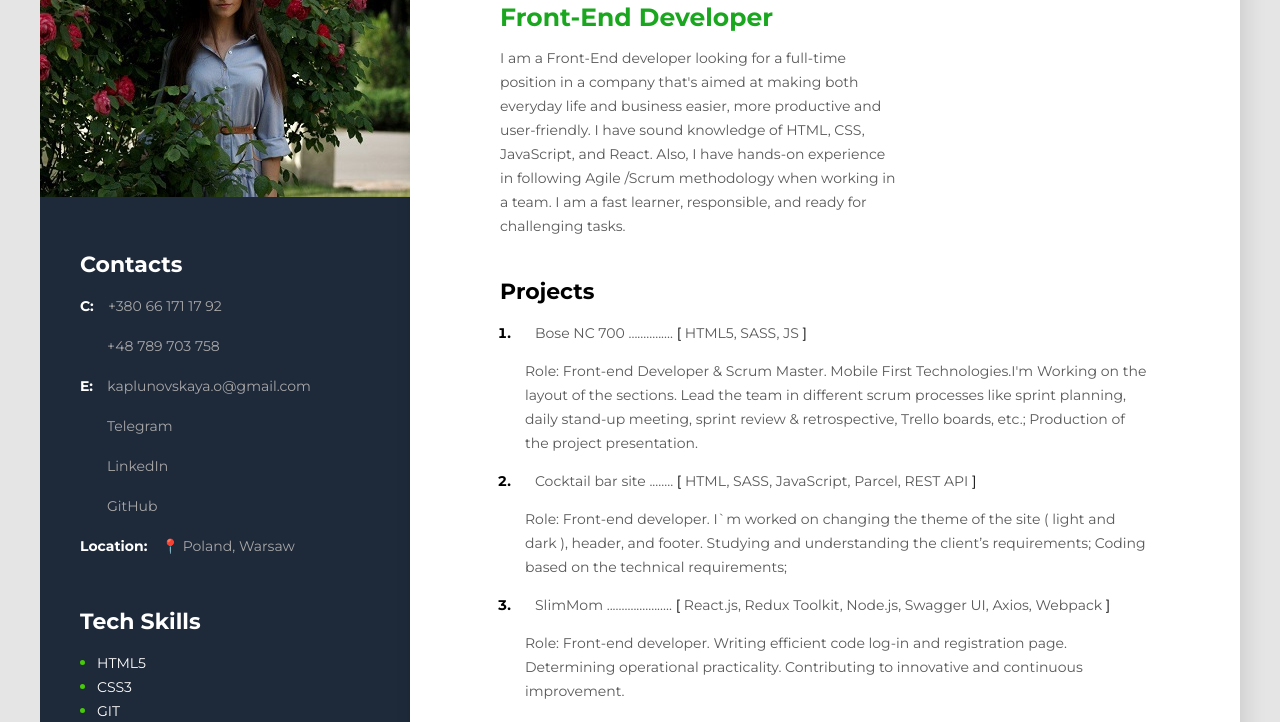
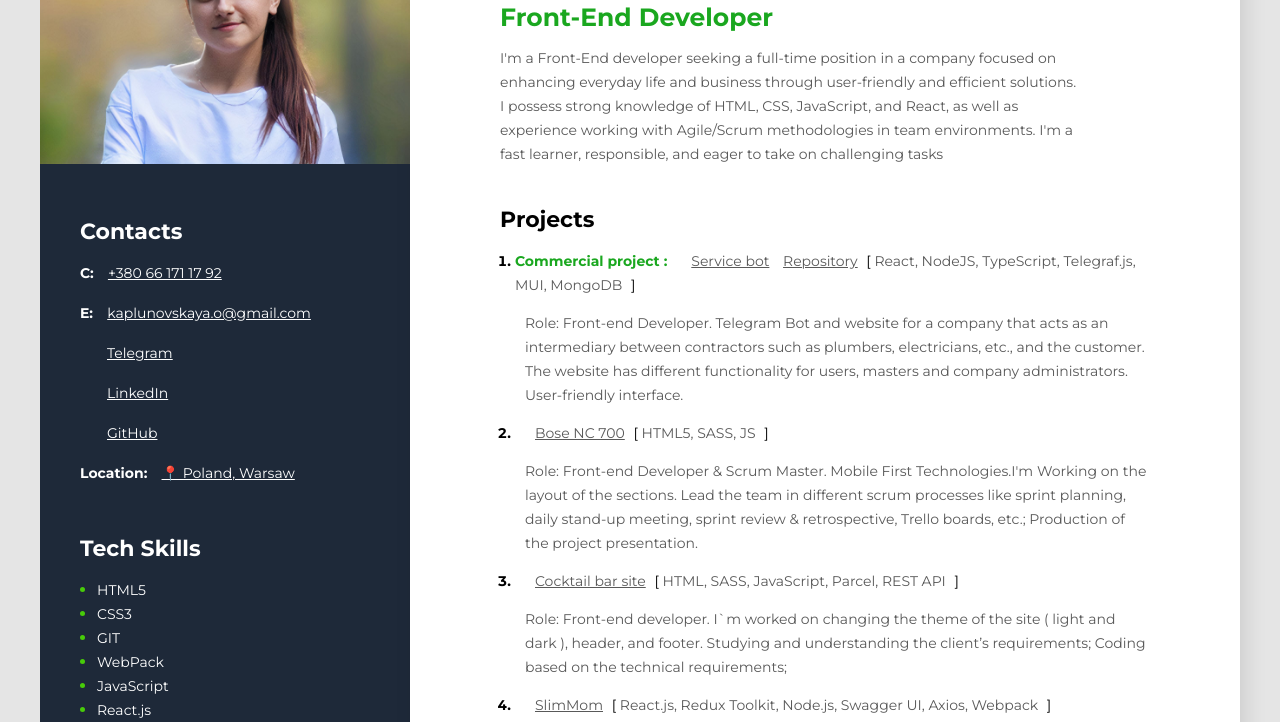
Before and after one commit to Kaplunivska/Resume, a plain HTML site: page index.html in a window 1280 px wide. Shown: the part 214-936 px from the top of the page. Drawn offline with Linux system fonts and the light colour scheme.

Commit message:
add new project

```diff
--- a/index.html
+++ b/index.html
@@ -24,13 +24,11 @@
 
         <h2 class="about-position">Front-End Developer</h2>
 
-        <p class="about-description"> I am a Front-End developer looking for a full-time position in a
-          company that's aimed at making both everyday life and business
-          easier, more productive and user-friendly. I have sound knowledge
-          of HTML, CSS, JavaScript, and React. Also, I have hands-on
-          experience in following Agile /Scrum methodology when working in
-          a team. I am a fast learner, responsible, and ready for challenging
-          tasks.
+        <p class="about-description"> I'm a Front-End developer seeking a full-time position
+          in a company focused on enhancing everyday life and business through user-friendly
+          and efficient solutions. I possess strong knowledge of HTML, CSS, JavaScript, and React,
+          as well as experience working with Agile/Scrum methodologies in team environments.
+          I'm a fast learner, responsible, and eager to take on challenging tasks
           </p>
 
       </div>
@@ -42,8 +40,22 @@
 
       <ol class="projects-list">
         <li class="projects-item">
+          <span class="project-title">Commercial project :
+          <span class="project">
+            <a href="https://service-bot-front.vercel.app/signin" class="project-link">Service bot</a>
+            <a href="https://github.com/Yurii77777/service_bot_front" class="project-link">Repository</a>
+           <span class="project-bracket">[</span> React, NodeJS, TypeScript, Telegraf.js, MUI, MongoDB <span class="project-bracket">]</span>
+           </span>
+        </span>
+        <p class="project-description"> Role: Front-end Developer.
+          Telegram Bot and website for a company that acts as an intermediary
+          between contractors such as plumbers, electricians, etc., and the customer.
+          The website has different functionality for users, masters and company administrators.
+          User-friendly interface.</p>
+        </li>
+
+        <li class="projects-item">
           <span class="project"><a href="https://zaimak-andrii.github.io/bose-nc-700-promo/" class="project-link">Bose NC 700</a>
-          ...............
           <span class="project-bracket">[</span> HTML5, SASS, JS <span class="project-bracket">]</span>
         </span>
         <p class="project-description"> Role: Front-end Developer & Scrum Master.
@@ -55,7 +67,6 @@
 
         <li class="projects-item">
           <span class="project"><a href="https://annatsepilova.github.io/goit-js-cocktail-bar-site/" class="project-link">Cocktail bar site</a>
-          ........
           <span class="project-bracket">[</span> HTML, SASS, JavaScript, Parcel, REST API <span class="project-bracket">]</span>
         </span>
         <p class="project-description"> Role: Front-end developer.
@@ -66,7 +77,6 @@
 
         <li class="projects-item">
           <span class="project"><a href="https://yuriyvytyag.github.io/ProjectReact/" class="project-link">SlimMom</a>
-          ......................
           <span class="project-bracket">[</span> React.js, Redux Toolkit, Node.js, Swagger UI, Axios, Webpack <span class="project-bracket">]</span>
         </span>
         <p class="project-description"> Role: Front-end developer.
@@ -123,7 +133,7 @@
     </div>
     <!-- Sidebar -->
     <aside class="sidebar">
-      <img src="img/photo_2022-09-03_12-09-14.jpg" alt="user photo" class="photo">
+      <img src="img/my_photo.jpeg" alt="user photo" class="photo">
       <!-- Contacts -->
       <div class="contacts">
         <h3 class="sidebar-title">Contacts</h3>
@@ -131,9 +141,6 @@
           <p>
             <span class="contact-type">C:</span>
             <a href="tel:+380661711792" class="contact-link">+380 66 171 17 92</a>
-            <p>
-              <a href="tel:+48789703758" class="contact-link contact-number">+48 789 703 758</a>
-            </p>
           </p>
           <p>
             <span class="contact-type">E:</span>
@@ -175,11 +182,11 @@
       <div class="soft-skills">
         <h3 class="sidebar-title">Soft Skills</h3>
         <ul class="soft-skills-list">
-          <li class="soft-skills-item"> <span class="soft-skills-text">Scrum</span> </li>
           <li class="soft-skills-item"> <span class="soft-skills-text">Critical thinking</span> </li>
           <li class="soft-skills-item"> <span class="soft-skills-text">Adaptability</span> </li>
           <li class="soft-skills-item"> <span class="soft-skills-text">Creativity</span> </li>
           <li class="soft-skills-item"> <span class="soft-skills-text">Teamwork</span> </li>
+          <li class="soft-skills-item"> <span class="soft-skills-text">Leadership</span> </li>
         </ul>
       </div>
       <!-- Language -->
--- a/styles/styles.css
+++ b/styles/styles.css
@@ -48,7 +48,7 @@ body {
     font-size: 14px;
     line-height: 24px;
     color: #595959;
-    width: 400px;
+    width: 580px;
 }
 
 /* projects styles */
@@ -64,6 +64,10 @@ margin-bottom: 50px;
     line-height: 27px;
     color: #000000;
     margin-bottom: 10px;
+}
+
+.project-title {
+    color: rgba(2, 158, 8, 0.904);
 }
 
 .projects-list {
@@ -88,7 +92,6 @@ margin-bottom: 50px;
     line-height: 24px;
     color: #595959;
     margin-left: 10px;
-    text-decoration:none;
 }
 
 .project-bracket {
@@ -97,6 +100,7 @@ margin-bottom: 50px;
     font-size: 14px;
     line-height: 24px;
     color: #000000;
+    margin-left:5px;
 }
 
 /* work styles */
@@ -175,7 +179,6 @@ margin-left: 15px;
 /* sidebar styles */
 .sidebar {
     background-color: #1E2939;
-    padding-top: 40px;
     width: 370px;
 }
 
@@ -221,8 +224,7 @@ margin-left: 15px;
     font-weight: 400;
     font-size: 14px;
     line-height: 24px;
-    color: #A8A8A8;
-    text-decoration:none;
+    color: #FFFFFF;
 }
 
 .contact-number {
```
Also changed, not shown: img/my_photo.jpeg (added).
